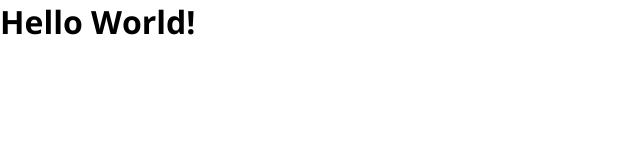
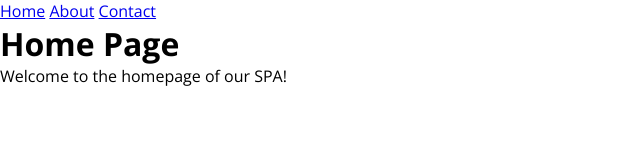
Before and after one commit to koderiazul/100-javascript-projects, a website built with Vite: page index.html in a window 1280 px wide. Shown: the whole page, without its empty margins (0-640 px from the left). Built offline with nearby package versions, Linux system fonts and the light colour scheme.

Commit message:
setup routes

```diff
--- a/index.html
+++ b/index.html
@@ -16,6 +16,11 @@
     <title>100-javascript-projects</title>
   </head>
   <body>
+    <nav>
+      <a href="/" data-link>Home</a>
+      <a href="/about" data-link>About</a>
+      <a href="/contact" data-link>Contact</a>
+    </nav>
     <div id="app"></div>
     <script type="module" src="/src/main.js"></script>
   </body>
--- a/src/main.js
+++ b/src/main.js
@@ -1,3 +1,7 @@
+import { router } from "./router/router.js";
 import "./style.css";
 
-document.querySelector("#app").innerHTML = `<h1>Hello World!</h1>`;
+// Run router on first load
+document.addEventListener("DOMContentLoaded", () => {
+  router();
+});
--- /dev/null
+++ b/src/router/router.js
@@ -0,0 +1,42 @@
+import routes from "./routes.js";
+
+function navigateTo(url) {
+  history.pushState(null, null, url);
+  router();
+}
+
+function router() {
+  const potentialMatches = routes.map((route) => ({
+    route,
+    isMatch: location.pathname === route.path,
+  }));
+
+  let match = potentialMatches.find((m) => m.isMatch);
+
+  if (!match) {
+    match = {
+      route: { path: "/404", view: () => "<h1>404 - Page not found</h1>" },
+      isMatch: true,
+    };
+  }
+
+  document.querySelector("#app").innerHTML = match.route.view();
+
+  document.querySelectorAll("nav a").forEach((link) => {
+    if (link.getAttribute("href") === location.pathname) {
+      link.classList.add("active");
+    } else {
+      link.classList.remove("active");
+    }
+  });
+}
+
+window.addEventListener("popstate", router);
+document.addEventListener("click", (e) => {
+  if (e.target.matches("[data-link]")) {
+    e.preventDefault();
+    navigateTo(e.target.href);
+  }
+});
+
+export { router, navigateTo };
--- /dev/null
+++ b/src/router/routes.js
@@ -0,0 +1,29 @@
+const routes = [
+  {
+    path: "/",
+    view: () => `
+      <h1>Home Page</h1>
+      <p>Welcome to the homepage of our SPA!</p>
+    `,
+  },
+  {
+    path: "/about",
+    view: () => `
+      <h1>About Page</h1>
+      <p>This is a simple single-page app using vanilla JS and Vite.</p>
+    `,
+  },
+  {
+    path: "/contact",
+    view: () => `
+      <h1>Contact Page</h1>
+      <form>
+        <label>Name: <input type="text" /></label><br><br>
+        <label>Email: <input type="email" /></label><br><br>
+        <button type="submit">Send</button>
+      </form>
+    `,
+  },
+];
+
+export default routes;
```
